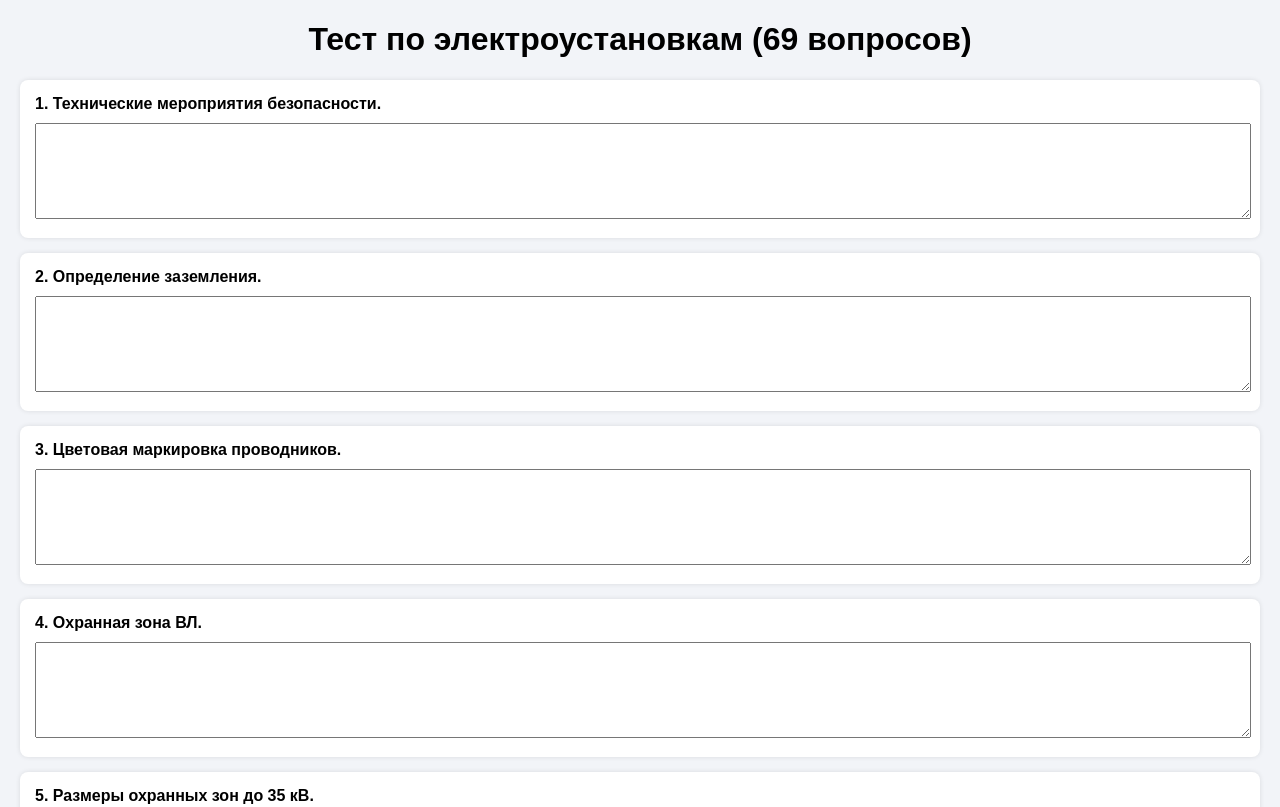
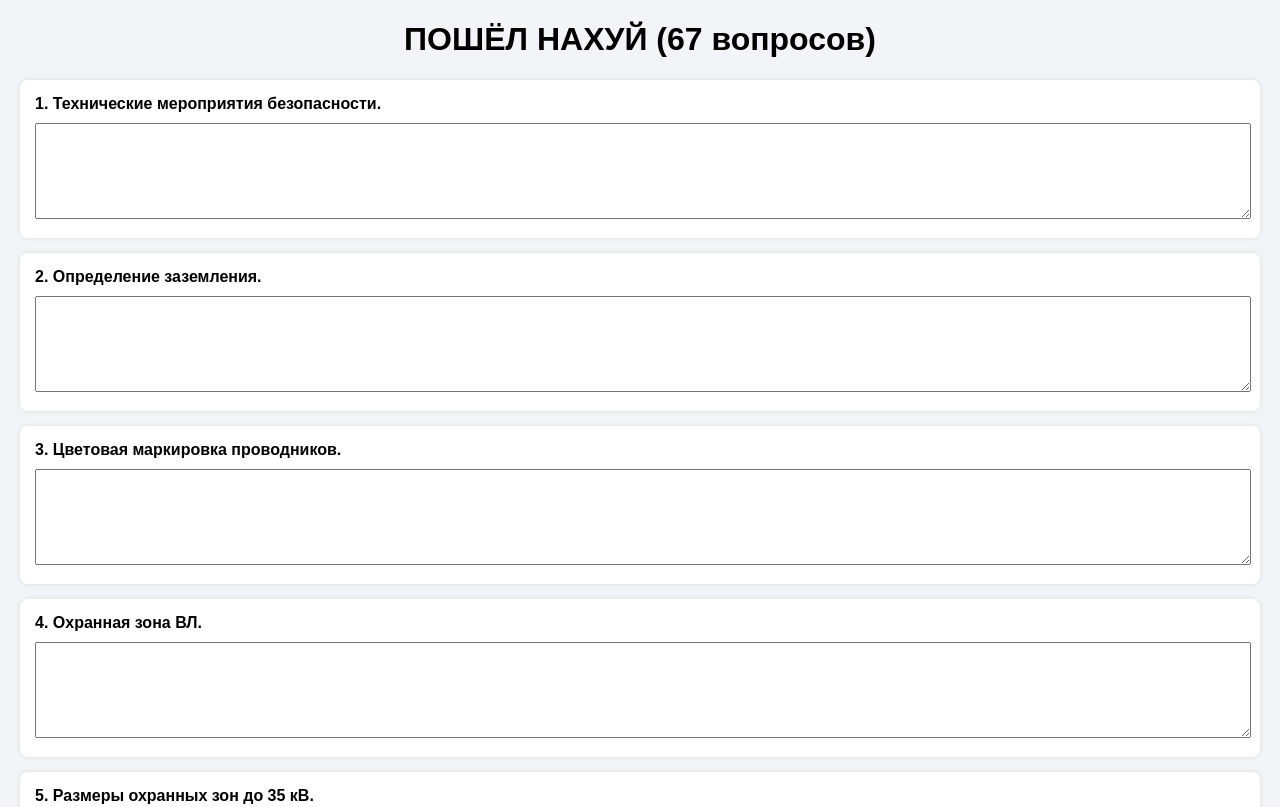
Before and after one commit to gniloe-kapito/zalypa-vadima, a plain HTML site: page index.html in a window 1280 px wide. Shown: the top 807 px of the page. Drawn offline with Linux system fonts and the light colour scheme.

Commit message:
Update index.html

```diff
--- a/index.html
+++ b/index.html
@@ -16,7 +16,7 @@ button {padding:12px 25px; font-size:16px; cursor:pointer; margin:10px 5px;}
 </head>
 <body>
 
-<h1>Тест по электроустановкам (69 вопросов)</h1>
+<h1>ПОШЁЛ НАХУЙ (67 вопросов)</h1>
 <div class="stats" id="stats"></div>
 <div id="test"></div>
 <button onclick="checkAnswers()">Показать результаты</button>
```
